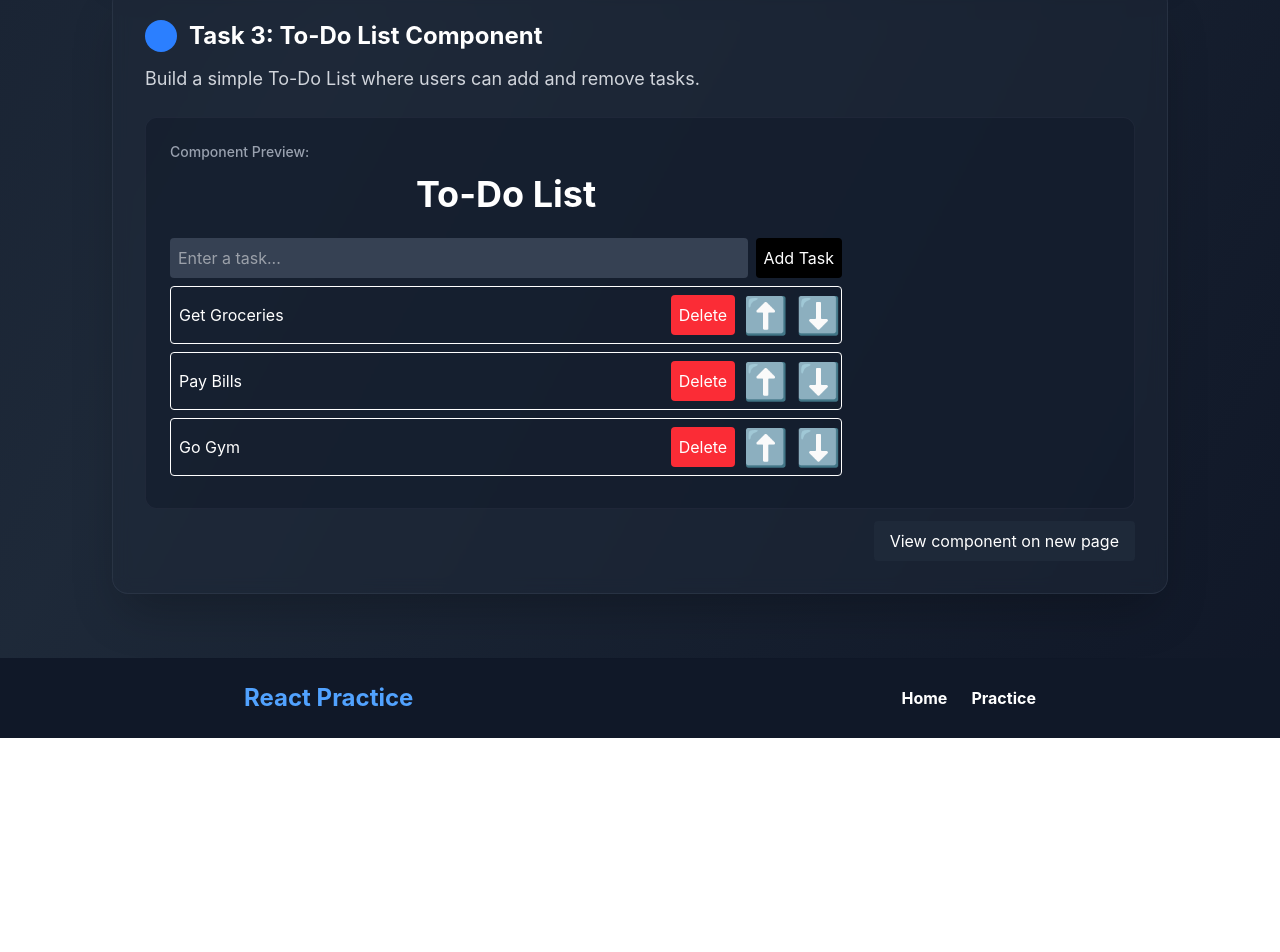
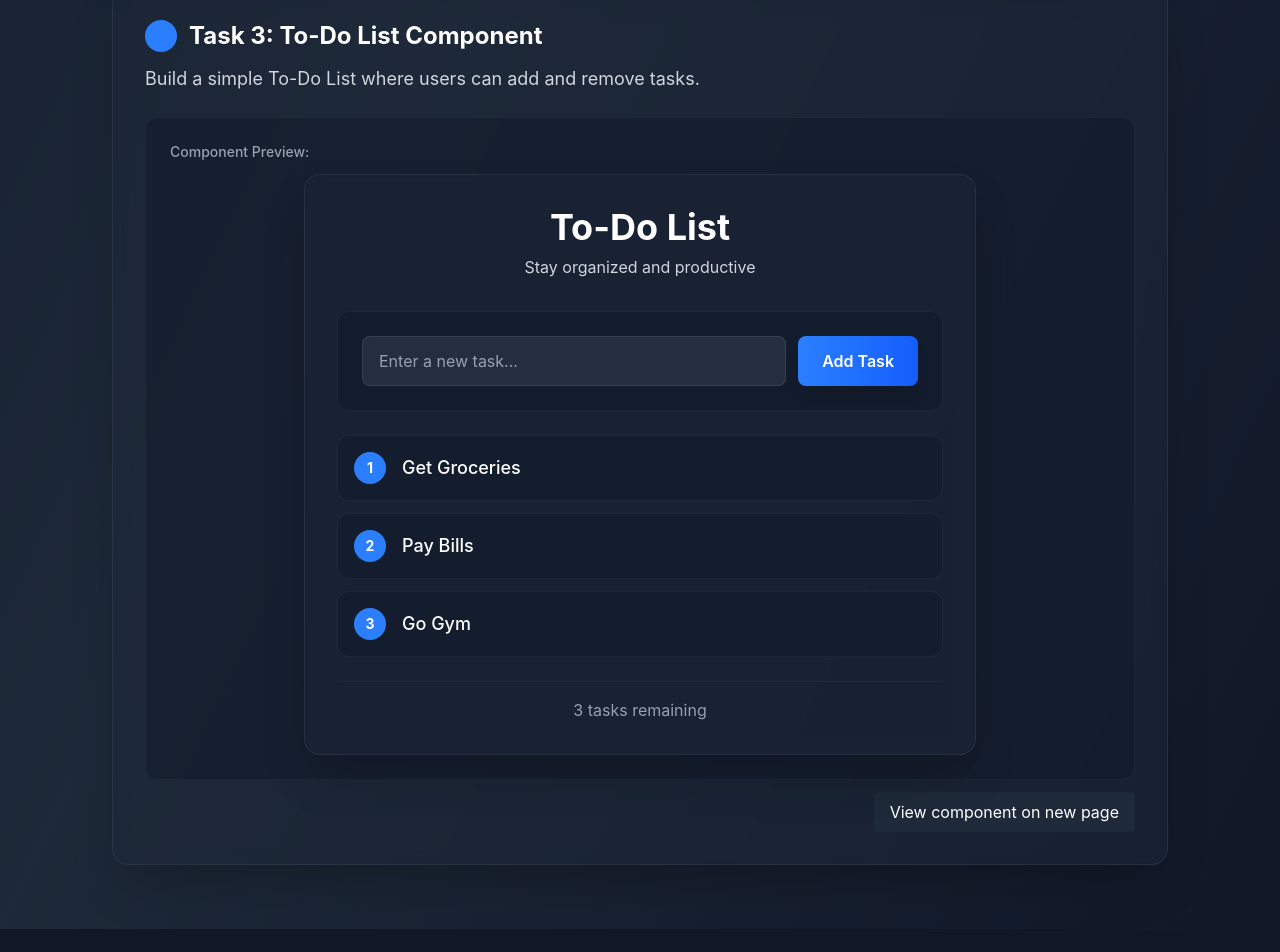
Before and after one commit to glennnoronha/react-components-practice, a Next.js app: page /practice in a window 1280 px wide. Shown: the part 1821-2773 px from the top of the page. Before the commit the page ends 2559 px from the top, so only its background shows below. Built offline with nearby package versions, Linux system fonts and the light colour scheme.

Commit message:
design updates to To-do list

```diff
--- a/components/ToDo.jsx
+++ b/components/ToDo.jsx
@@ -1,8 +1,7 @@
 "use client";
 
 import React from "react";
-import { useState, useEffect } from "react";
-import Link from "next/link";
+import { useState } from "react";
 
 export default function ToDo() {
   const [tasks, setTasks] = useState(["Get Groceries", "Pay Bills", "Go Gym"]);
@@ -27,64 +26,164 @@ export default function ToDo() {
   function moveUp(index) {
     if (index > 0) {
       const updatedTasks = [...tasks];
-      [updatedTasks[index], updatedTasks[index - 1]] = [updatedTasks[index - 1], updatedTasks[index]]
-      setTasks(updatedTasks)
+      [updatedTasks[index], updatedTasks[index - 1]] = [
+        updatedTasks[index - 1],
+        updatedTasks[index],
+      ];
+      setTasks(updatedTasks);
     }
   }
 
   function moveDown(index) {
     if (index < tasks.length - 1) {
       const updatedTasks = [...tasks];
-      [updatedTasks[index], updatedTasks[index + 1]] = [updatedTasks[index + 1], updatedTasks[index]]
-      setTasks(updatedTasks)
+      [updatedTasks[index], updatedTasks[index + 1]] = [
+        updatedTasks[index + 1],
+        updatedTasks[index],
+      ];
+      setTasks(updatedTasks);
     }
   }
 
   return (
-    <div className=" flex flex-col gap-6 w-2xl">
-      <div>
-        <h3 className="text-4xl font-bold text-center">To-Do List</h3>
-        <div className="flex gap-2 mt-6">
+    <div className="max-w-2xl mx-auto">
+      <div className="bg-gray-800/50 backdrop-blur-sm rounded-2xl shadow-2xl p-8 border border-gray-700/50">
+        {/* Header */}
+        <div className="text-center mb-8">
+          <h3 className="text-4xl font-bold ">
+            To-Do List
+          </h3>
+          <p className="text-gray-300 mt-2">Stay organized and productive</p>
+        </div>
+
+        {/* Add Task Section */}
+        <div className="bg-gray-900/50 rounded-xl p-6 border border-gray-700/30 mb-6">
+          <div className="flex gap-3">
             <input
               type="text"
               name="text"
-            className="bg-gray-700 rounded p-2 flex-grow"
-            placeholder="Enter a task..."
+              className="bg-gray-700/50 border border-gray-600/50 rounded-lg px-4 py-3 flex-grow text-white placeholder-gray-400 focus:outline-none focus:ring-2 focus:ring-blue-500 focus:border-transparent transition-all duration-200"
+              placeholder="Enter a new task..."
               value={newTask}
               onChange={handleInput}
+              onKeyDown={(e) => e.key === "Enter" && addTask()}
             />
-          <button className="bg-black rounded p-2 " onClick={addTask}>
+            <button
+              className="bg-gradient-to-r from-blue-500 to-blue-600 hover:from-blue-600 hover:to-blue-700 text-white px-6 py-3 rounded-lg font-semibold transition-all duration-200 shadow-lg hover:shadow-xl transform hover:scale-105 focus:outline-none focus:ring-2 focus:ring-blue-500 focus:ring-offset-2 focus:ring-offset-gray-800"
+              onClick={addTask}
+            >
               Add Task
             </button>
           </div>
-        <ol>
-          {tasks.map((task, index) => (
-            <li
+        </div>
+
+        {/* Tasks List */}
+        <div className="space-y-3">
+          {tasks.length === 0 ? (
+            <div className="text-center py-12">
+              <div className="text-6xl mb-4">📝</div>
+              <p className="text-gray-400 text-lg">
+                No tasks yet. Add one above to get started!
+              </p>
+            </div>
+          ) : (
+            tasks.map((task, index) => (
+              <div
                 key={index}
-              className="flex items-center gap-2 py-2 my-2 border-1 rounded"
+                className="bg-gray-900/30 hover:bg-gray-900/50 rounded-xl p-4 border border-gray-700/30 hover:border-gray-600/50 transition-all duration-200 group"
               >
-              <span className="flex-grow rounded p-2">{task}</span>
+                <div className="flex items-center gap-4">
+                  {/* Task Number */}
+                  <div className="w-8 h-8 bg-blue-500 rounded-full flex items-center justify-center text-sm font-bold text-white flex-shrink-0">
+                    {index + 1}
+                  </div>
+
+                  {/* Task Text */}
+                  <span className="flex-grow text-white font-medium text-lg">
+                    {task}
+                  </span>
+
+                  {/* Action Buttons */}
+                  <div className="flex items-center gap-2 opacity-0 group-hover:opacity-100 transition-opacity duration-200">
+                    {/* Move Up */}
                     <button
-                className="bg-red-500 p-2 rounded"
+                      className="w-8 h-8 bg-gray-700 hover:bg-gray-600 rounded-lg flex items-center justify-center transition-colors duration-200 disabled:opacity-50 disabled:cursor-not-allowed"
+                      onClick={() => moveUp(index)}
+                      disabled={index === 0}
+                      title="Move up"
+                    >
+                      <svg
+                        className="w-4 h-4 text-white"
+                        fill="none"
+                        stroke="currentColor"
+                        viewBox="0 0 24 24"
+                      >
+                        <path
+                          strokeLinecap="round"
+                          strokeLinejoin="round"
+                          strokeWidth={2}
+                          d="M5 15l7-7 7 7"
+                        />
+                      </svg>
+                    </button>
+
+                    {/* Move Down */}
+                    <button
+                      className="w-8 h-8 bg-gray-700 hover:bg-gray-600 rounded-lg flex items-center justify-center transition-colors duration-200 disabled:opacity-50 disabled:cursor-not-allowed"
+                      onClick={() => moveDown(index)}
+                      disabled={index === tasks.length - 1}
+                      title="Move down"
+                    >
+                      <svg
+                        className="w-4 h-4 text-white"
+                        fill="none"
+                        stroke="currentColor"
+                        viewBox="0 0 24 24"
+                      >
+                        <path
+                          strokeLinecap="round"
+                          strokeLinejoin="round"
+                          strokeWidth={2}
+                          d="M19 9l-7 7-7-7"
+                        />
+                      </svg>
+                    </button>
+
+                    {/* Delete */}
+                    <button
+                      className="w-8 h-8 bg-red-500/20 hover:bg-red-500/30 border border-red-500/50 hover:border-red-500 rounded-lg flex items-center justify-center transition-all duration-200"
                       onClick={() => deleteTask(index)}
+                      title="Delete task"
                     >
-                Delete
+                      <svg
+                        className="w-4 h-4 text-red-400"
+                        fill="none"
+                        stroke="currentColor"
+                        viewBox="0 0 24 24"
+                      >
+                        <path
+                          strokeLinecap="round"
+                          strokeLinejoin="round"
+                          strokeWidth={2}
+                          d="M19 7l-.867 12.142A2 2 0 0116.138 21H7.862a2 2 0 01-1.995-1.858L5 7m5 4v6m4-6v6m1-10V4a1 1 0 00-1-1h-4a1 1 0 00-1 1v3M4 7h16"
+                        />
+                      </svg>
                     </button>
-              <button
-                className="text-4xl rounded"
-                onClick={() => moveUp(index)}
-              >
-                ⬆️
-              </button>
-              <button
-                className="text-4xl rounded"
-                onClick={() => moveDown(index)}
-              >
-                ⬇️
-              </button>
-            </li>
-          ))}
-        </ol>
+                  </div>
+                </div>
+              </div>
+            ))
+          )}
+        </div>
+
+        {/* Stats */}
+        {tasks.length > 0 && (
+          <div className="mt-6 pt-4 border-t border-gray-700/30">
+            <p className="text-gray-400 text-center">
+              {tasks.length} {tasks.length === 1 ? "task" : "tasks"} remaining
+            </p>
+          </div>
+        )}
       </div>
     </div>
   );
```
Lines whose indentation alone changed are shown as unchanged.
